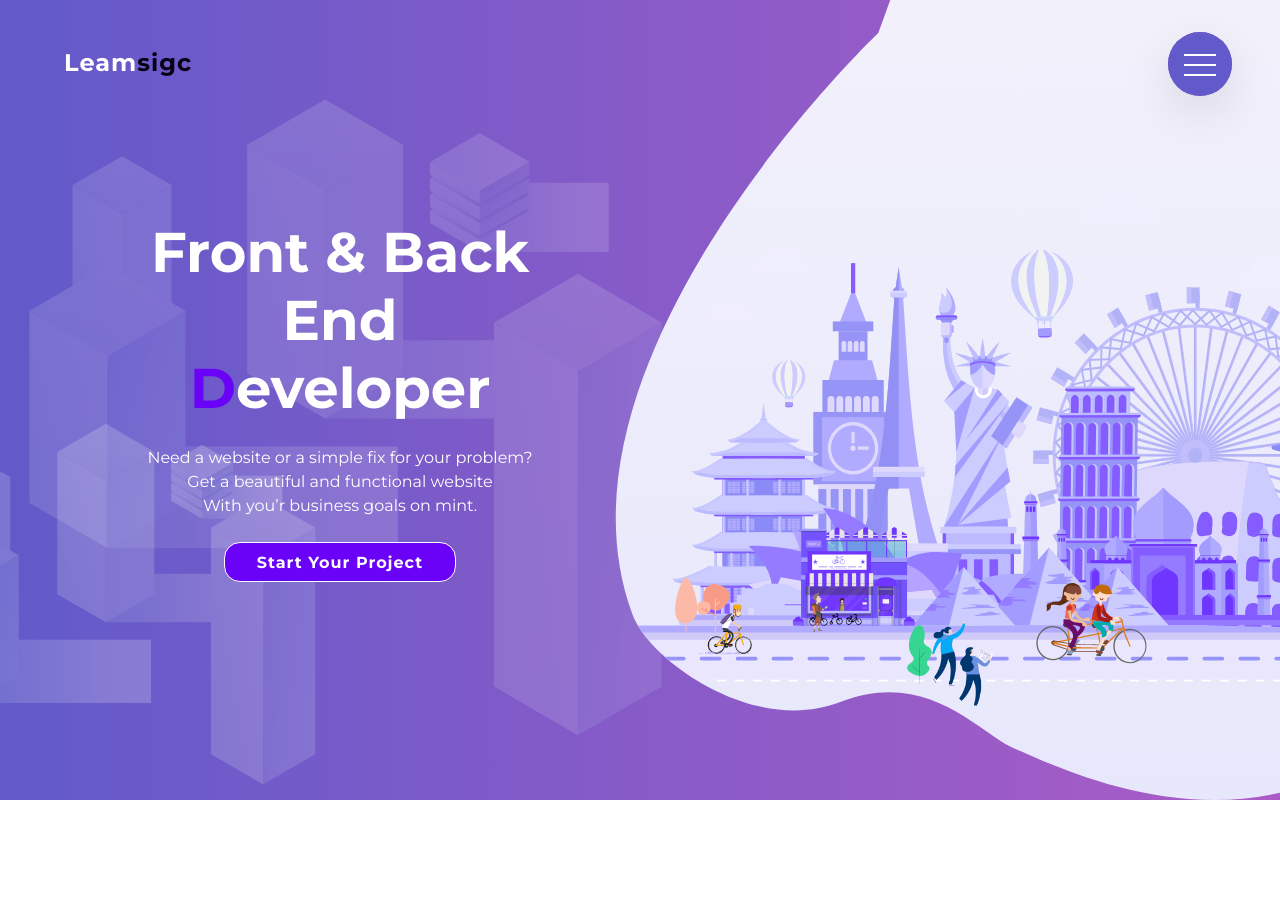
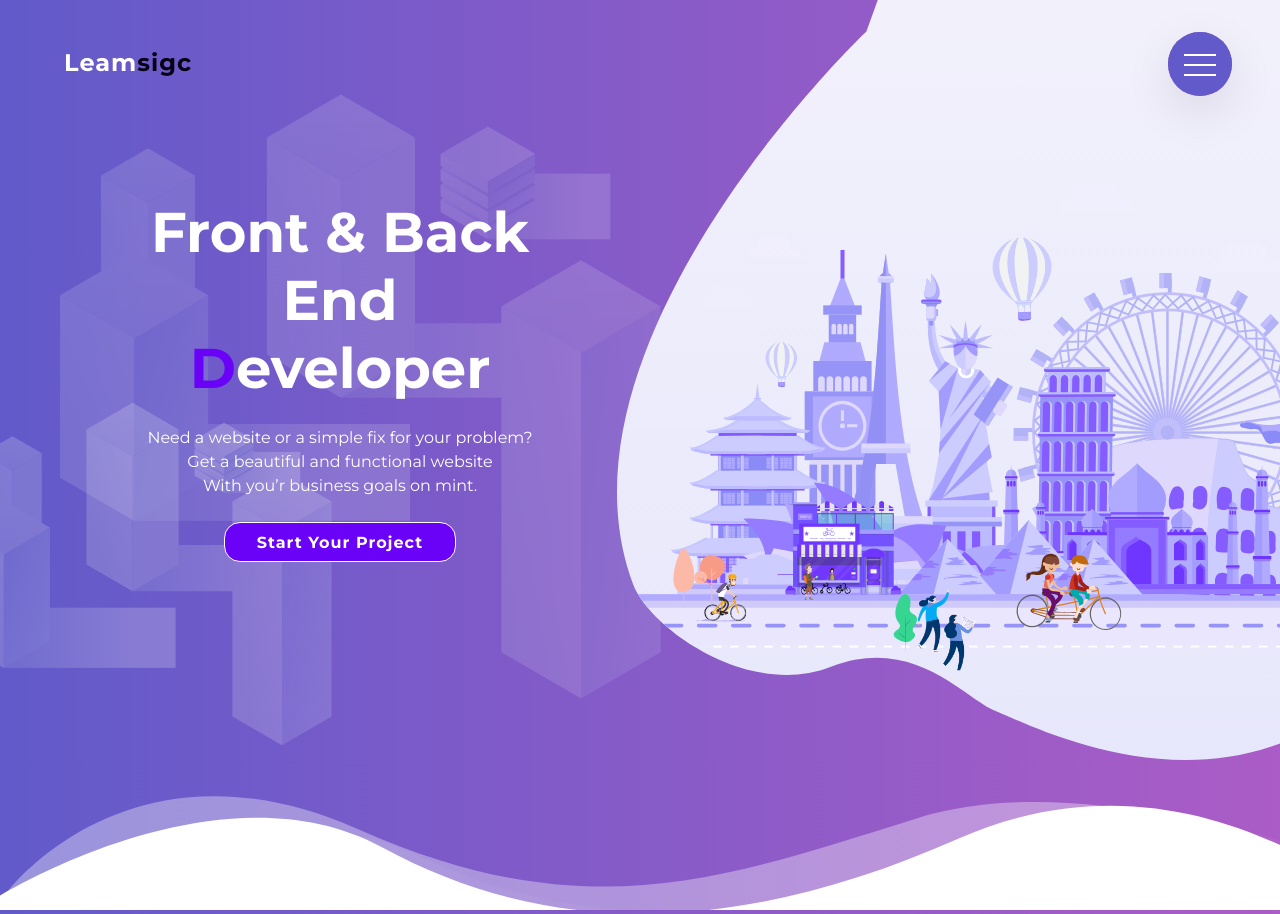
Before and after one commit to leamsigc/leamsigc-react-portfolio, a React (Vite) app: page / in a window 1280 px wide. Before the commit the page ends 800 px from the top, so only its background shows below. Built offline with nearby package versions, Linux system fonts and the light colour scheme.

Commit message:
add wave to the home page

```diff
--- a/src/components/App.js
+++ b/src/components/App.js
@@ -1,5 +1,6 @@
 import React, { Component } from 'react';
 import Header from './Header';
+import SVGWaves from './SVGWaves';
 export default class App extends Component {
 	constructor() {
 		super();
--- a/src/components/Header.js
+++ b/src/components/Header.js
@@ -1,6 +1,6 @@
 import React, { Component } from 'react';
 import headerBackgroundimg from '../images/leamsigcHomeBG.svg';
-
+import SVGWaves from './SVGWaves';
 export default class Header extends Component {
 	constructor() {
 		super();
@@ -45,6 +45,7 @@ export default class Header extends Component {
 						</div>
 					</div>
 				</header>
+				<SVGWaves />
 			</div>
 		);
 	}
@@ -52,11 +53,11 @@ export default class Header extends Component {
 
 const headerStyle = {
 	background: `url(${headerBackgroundimg})`,
-	backgroundAttachment: 'fixed',
 	backgroundPosition: 'center',
 	backgroundSize: 'cover',
 	backgroundRepeat: 'no-repeat'
 };
 const HeaderContainerStyle = {
+	minHeight: '100vh',
 	background: 'linear-gradient(to right ,#625ACA,#AB5CC6)'
 };
--- /dev/null
+++ b/src/components/SVGWaves.js
@@ -0,0 +1,36 @@
+import React from 'react';
+
+export default function SVGWaves() {
+	return (
+		<div className="svg__container">
+			<svg xmlns="http://www.w3.org/2000/svg" width="110%" height="150" viewBox="0 0 2721.654 150.256">
+				<defs />
+				<g id="Group_456" data-name="Group 456" transform="translate(62.218 -778)">
+					<g id="white_wave" data-name="white wave" transform="translate(-195.218 765)">
+						<path
+							id="Path_2"
+							data-name="Path 2"
+							className="cls-1"
+							d="M2634.771,982.864S2274.644,697.369,1832.6,869.386s-805.113,164.792-1117.16,15.669S-22.882,967.121-22.882,967.121v96.3H2634.771Z"
+							transform="translate(219.882 -759.167)"
+						/>
+						<path
+							id="Path_3"
+							data-name="Path 3"
+							className="cls-2"
+							d="M-22.882,1006.374S213.43,689.087,655.469,885.089s706.377,95.472,1079.011-20.908,900.293,124.255,900.293,124.255v109.73H-22.882Z"
+							transform="translate(169.882 -808.166)"
+						/>
+						<path
+							id="Path_4"
+							data-name="Path 4"
+							className="cls-3"
+							d="M2634.771,1006.374s-360.127-325.3-802.167-129.3-805.113,187.77-1117.16,17.854-738.326,93.51-738.326,93.51v109.73H2634.771Z"
+							transform="translate(155.882 -782.909)"
+						/>
+					</g>
+				</g>
+			</svg>
+		</div>
+	);
+}
--- a/src/sass/Components/Header.sass
+++ b/src/sass/Components/Header.sass
@@ -1,11 +1,12 @@
 header
-    min-height: 100vh
+    max-width: 100%
     width: 100vw
     padding: 2rem 1rem
     position: relative
     display: flex
     justify-content: flex-end
     align-items: center
+    min-height: 95vh
 
 .logo__container
     position: absolute
--- /dev/null
+++ b/src/sass/Components/SvgWves.sass
@@ -0,0 +1,9 @@
+.svg__container
+    overflow: hidden
+    max-width: 100%
+.cls-1
+  fill: rgba(255,255,255,0.04)
+.cls-2
+    fill: rgba(255,255,255,0.35)
+.cls-3
+    fill: #fff
--- a/src/sass/index.sass
+++ b/src/sass/index.sass
@@ -28,3 +28,4 @@ body
     letter-spacing: 1px
     border: 0.5px solid var(--white-color)
 @import './Components/Header.sass'
+@import './Components/SvgWves.sass'
```
Also changed, not shown: src/images/waves.svg (added).
